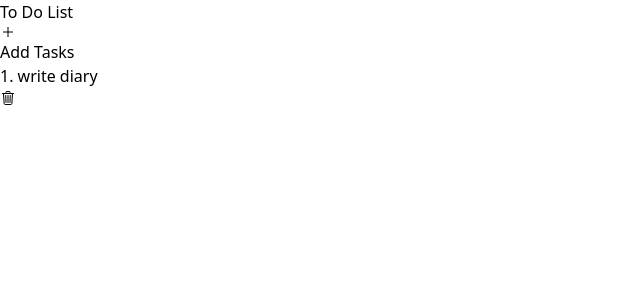
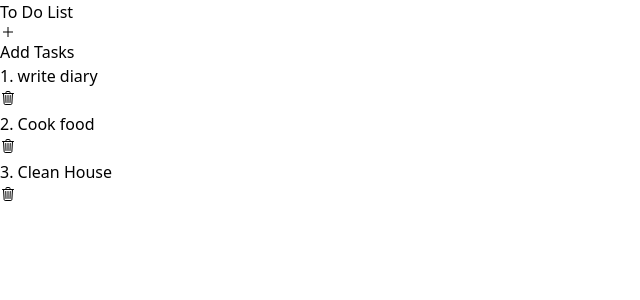
Before and after one commit to Elul-Asfaha/To-Do-list, a React (Vite) app: page / in a window 1280 px wide. Shown: the top 300 px of the page, without its empty margins (0-640 px from the left). Built offline with nearby package versions, Linux system fonts and the light colour scheme.

Commit message:
added a remove task function work

```diff
--- a/src/components/Home.tsx
+++ b/src/components/Home.tsx
@@ -17,11 +17,28 @@ const Home = () => {
             urgency: false,
             category: "personal",
         },
+        {
+            title: "Cook food",
+            completed: false,
+            description: "write about what happened today in your diary",
+            urgency: false,
+            category: "personal",
+        },
+        {
+            title: "Clean House",
+            completed: false,
+            description: "write about what happened today in your diary",
+            urgency: false,
+            category: "personal",
+        },
     ]);
 
+    // this is a function that removes a task based on index of the tasl
     const handleRemove = (id: number) => {
-        console.log(id);
+        const newArray = tasks.filter((items, index) => index !== id);
+        setTasks(newArray);
     };
+
     return (
         <div className='flex flex-col gap-5 py-10 px-5'>
             <p className='text-center text-5xl font-bold'>To Do List</p>
--- a/src/components/Task.tsx
+++ b/src/components/Task.tsx
@@ -1,4 +1,3 @@
-import React from "react";
 import { IoTrashOutline } from "react-icons/io5";
 
 type taskType = {
```
Also changed, not shown: src/components/AddTasks.tsx (added, +7 -0 lines), 1 other file (tests, documents, lock files or other folders).
